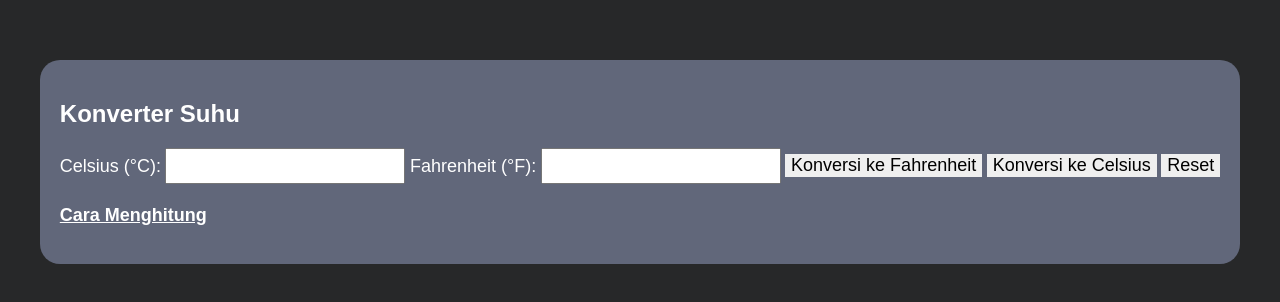
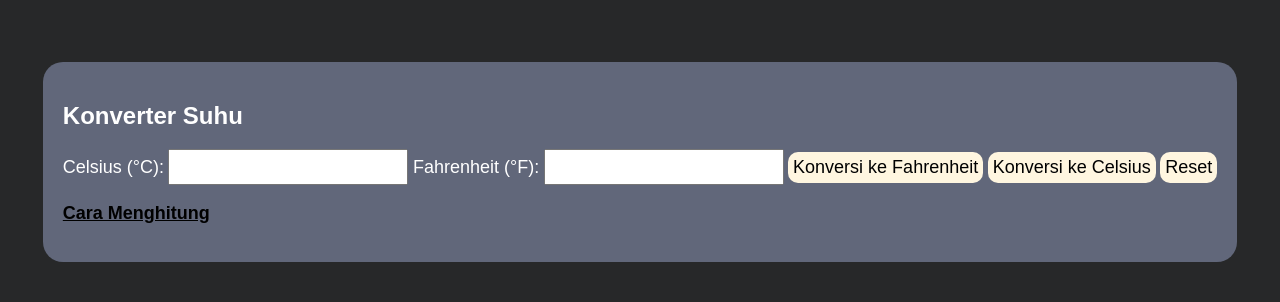
Before and after one commit to revou-fundamental-course/5-feb-24-zmy16, a plain HTML site: page index.html in a window 1280 px wide. Shown: the part 246-548 px from the top of the page. Drawn offline with Linux system fonts and the light colour scheme.

Commit message:
edited on 14 Feb 2024 3:46 PM

```diff
--- a/css/style.css
+++ b/css/style.css
@@ -5,29 +5,36 @@ body {
   align-items: center;
   height: 100vh;
   background-color: #272829;
+}
+
+.converter-container {
+  border-radius: 20px;
+  padding: 20px;
+  background-color: #61677a;
+}
+
+.converter-container h2, label {
   color: white;
 }
 
-  .converter-container {
-    /* border: 2px solid #FFF6E0; */
-    border-radius: 20px;
-    padding: 20px;
-    background-color: #61677A;
-  }
-
-  button {
-     margin-bottom:10px;
+.button {
+  padding: 5px;
   cursor: pointer;
   font-size: 18px;
   border: none;
-     background-color: ;
+  border-radius: 10px;
+  background-color: #fff6e0;
 }
 
-  input{
+.button:hover {
+  background-color: #d8d9da;
+}
+
+input {
   height: 30px;
   font-size: 18px;
 }
 
-  p, label{
+p, label {
   font-size: 18px;
 }
--- a/index.html
+++ b/index.html
@@ -1,31 +1,38 @@
 <!DOCTYPE html>
 <html lang="id">
+
 <head>
-    <meta charset="UTF-8">
-    <meta name="viewport" content="width=device-width, initial-scale=1.0">
+    <meta charset="UTF-8" />
+    <meta name="viewport" content="width=device-width, initial-scale=1.0" />
     <title>Konverter Suhu</title>
-    <link rel="stylesheet" href="css/style.css">
+    <link rel="stylesheet" href="css/style.css" />
 </head>
+
 <body>
+    <div class="converter-container">
+        <h2>Konverter Suhu</h2>
 
-<div class="converter-container">
-    <h2>Konverter Suhu</h2>
+        <label for="celsius">Celsius (°C):</label>
+        <input type="number" id="celsius" />
 
-    <label for="celsius">Celsius (°C):</label>
-    <input type="number" id="celsius">
+        <label for="fahrenheit">Fahrenheit (°F):</label>
+        <input type="number" id="fahrenheit" />
 
-    <label for="fahrenheit">Fahrenheit (°F):</label>
-    <input type="number" id="fahrenheit">
+        <button onclick="convertToFahrenheit()" class="button">
+            Konversi ke Fahrenheit
+        </button>
+        <button onclick="convertToCelsius()" class="button">
+            Konversi ke Celsius
+        </button>
+        <button onclick="reset()" class="button">Reset</button>
 
-    <button onclick="convertToFahrenheit()">Konversi ke Fahrenheit</button>
-    <button onclick="convertToCelsius()">Konversi ke Celsius</button>
-    <button onclick="reset()">Reset</button>
+        <p>
+            <strong><u>Cara Menghitung</u></strong>
+        </p>
+        <p id="formula"></p>
+    </div>
 
-    <p><strong><u>Cara Menghitung</u></strong></p>
-    <p id='formula'></p>
-</div>
+    <script src="js/main.js"></script>
+</body>
 
-<script src='js/main.js'></script>
-
-</body>
 </html>
```
Lines whose indentation alone changed are shown as unchanged.
